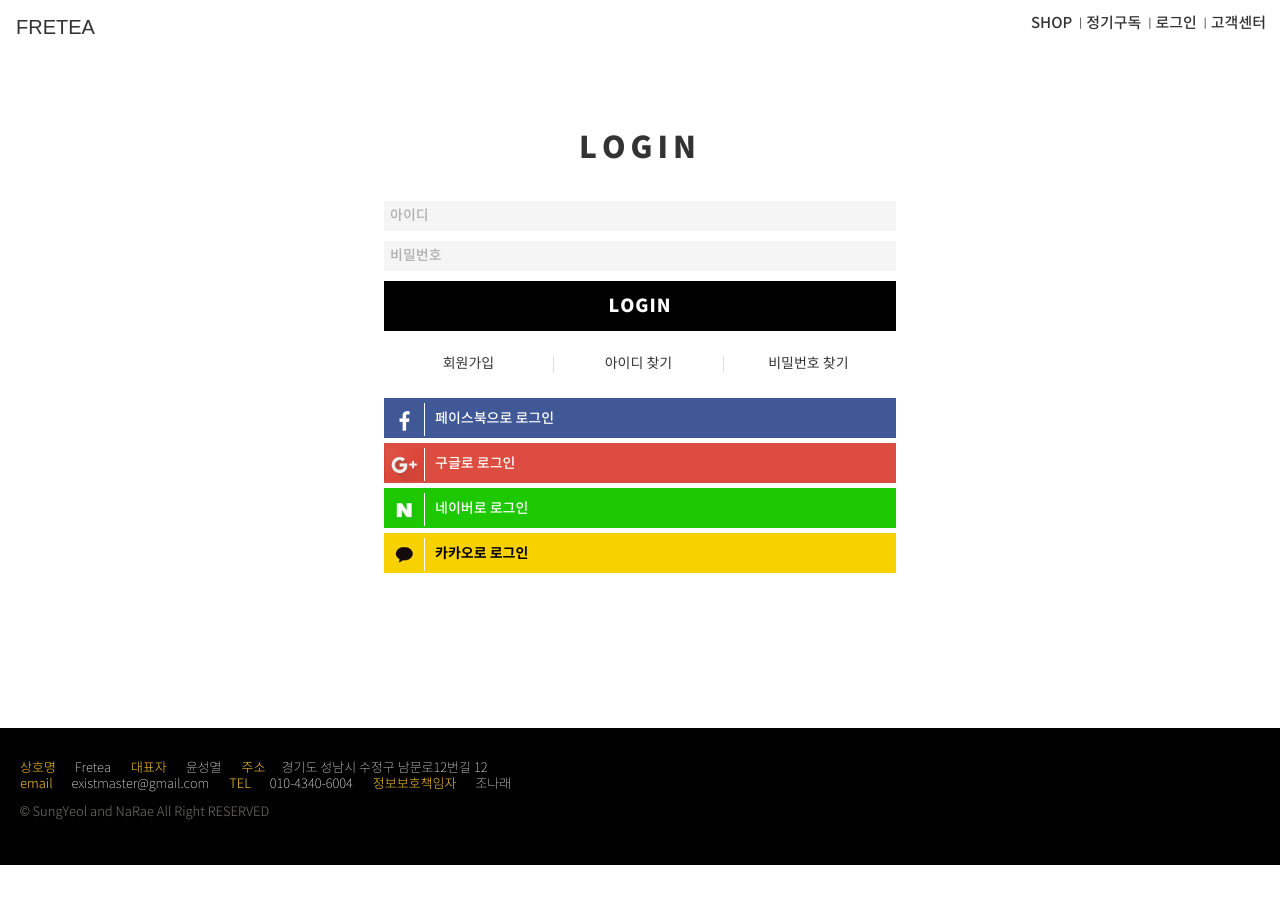
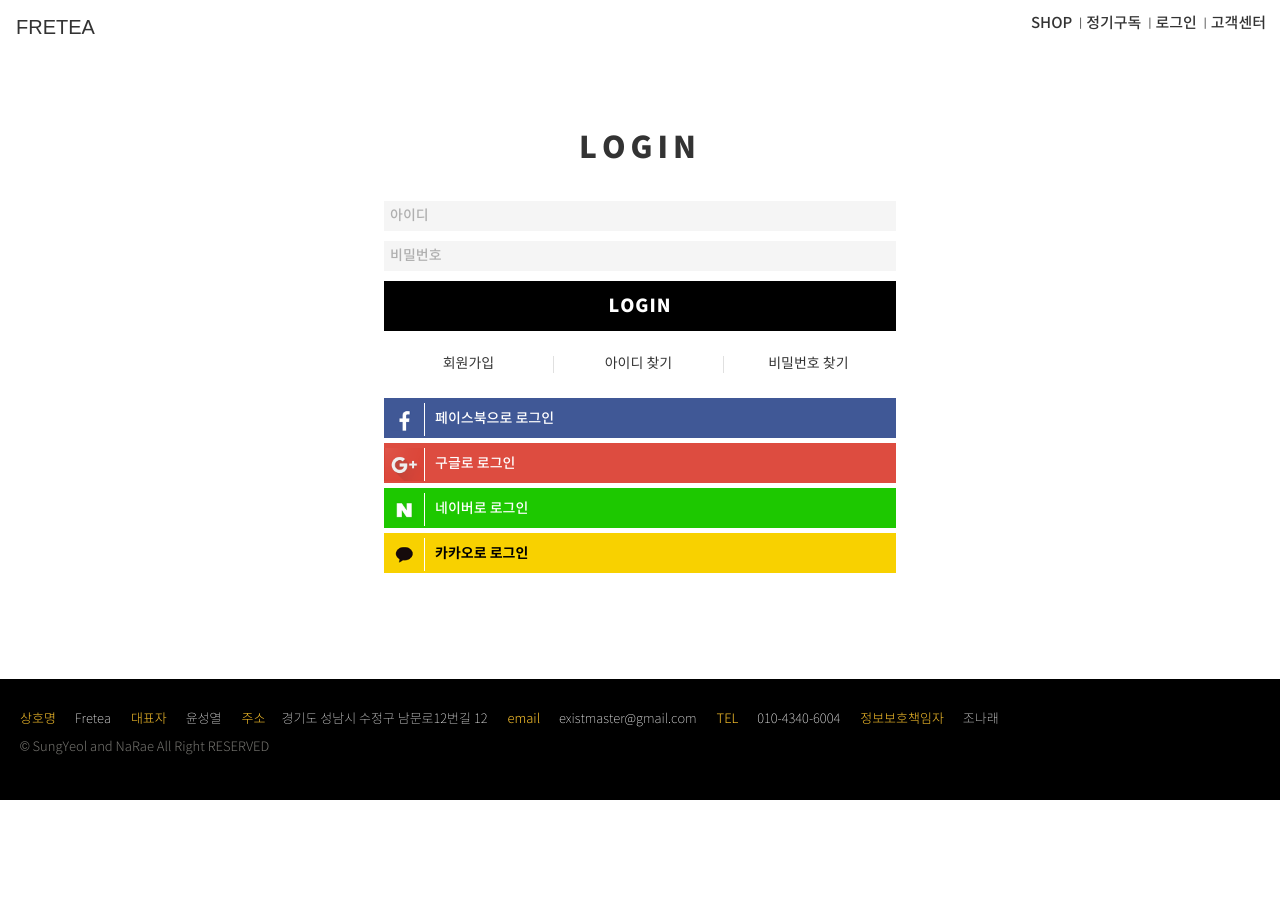
Before and after one commit to jo-narae/fretea, a Vue app: page /login in a window 1280 px wide. Shown: the top 904 px of the page. Before the commit the page ends 865 px from the top, so only its background shows below. Built offline with nearby package versions, Linux system fonts and the light colour scheme; a web font is replaced by a local one.

Commit message:
푸터 영역 하단에 붙는 문제 해결(최종)

```diff
--- a/src/assets/style/common.scss
+++ b/src/assets/style/common.scss
@@ -6,11 +6,17 @@
 @import "./main";
 @import "./login";
 
+html {
+	height: 100%;
+}
+
 body {
 	font-family: $font_family;
 	font-size: 15px;
 	margin: 0px;
+	height: 100%;
 }
+
 .thin {
 	font-family: $font_notokr_thin, $font_family !important;
 }
@@ -32,6 +38,11 @@ body {
 	text-align: center;
 	color: $font_base_color;
 }
+
+.wrap {
+	min-height: 100%;
+}
+
 .content {
 	width: 100%;
 	height: 100%;
@@ -44,7 +55,7 @@ body {
 	transform: translateY(0%);
 }
 .footer {
-	position: relative;
+	position: absolute;
 	bottom: 0;
 	left: 0;
 	right: 0;
@@ -55,7 +66,6 @@ body {
 	@extend .thin;
 	ul {
 		list-style-type: none;
-		width: 45%;
 		padding: 0px;
 		font-size: 13px;
 		li {
--- a/src/assets/style/login.scss
+++ b/src/assets/style/login.scss
@@ -3,7 +3,6 @@
     width: 40%;
     margin-left: 30%;
 	margin-top: 10%;
-	min-height: 600px;
 
 	ul {
 		list-style-type: none;
--- a/src/components/Shop.vue
+++ b/src/components/Shop.vue
@@ -6,8 +6,6 @@
       :description="description">
     </image-slider>
     준비중
-    <!-- 임시영역 -->
-    <div style="height: 300px;"></div>
   </div>
 </template>
 
--- a/src/components/layout/Index.vue
+++ b/src/components/layout/Index.vue
@@ -1,5 +1,5 @@
 <template>
-  <div>
+  <div class="wrap">
     <layout :navActive="navActive"></layout>
   </div>
 </template>
--- a/src/components/layout/Layout.vue
+++ b/src/components/layout/Layout.vue
@@ -1,7 +1,7 @@
 <template>
   <div>
     <navigation-layer :scrolled="scrolled"></navigation-layer>
-    <div class="wrapper">
+    <div class="content-wrap">
       <router-view></router-view>
     </div>
     <footer-layer></footer-layer>
--- a/src/library/common.js
+++ b/src/library/common.js
@@ -4,7 +4,7 @@ VueCommon.install = (Vue) => {
     const vue = Vue;
     vue.prototype.$common = {
         wrapperMinHeight() {
-            const content = document.querySelector('.wrapper');
+            const content = document.querySelector('.content-wrap');
             const height = document.body.outerHeight;
             content.style.minHeight = height + 'px';
         },
```
